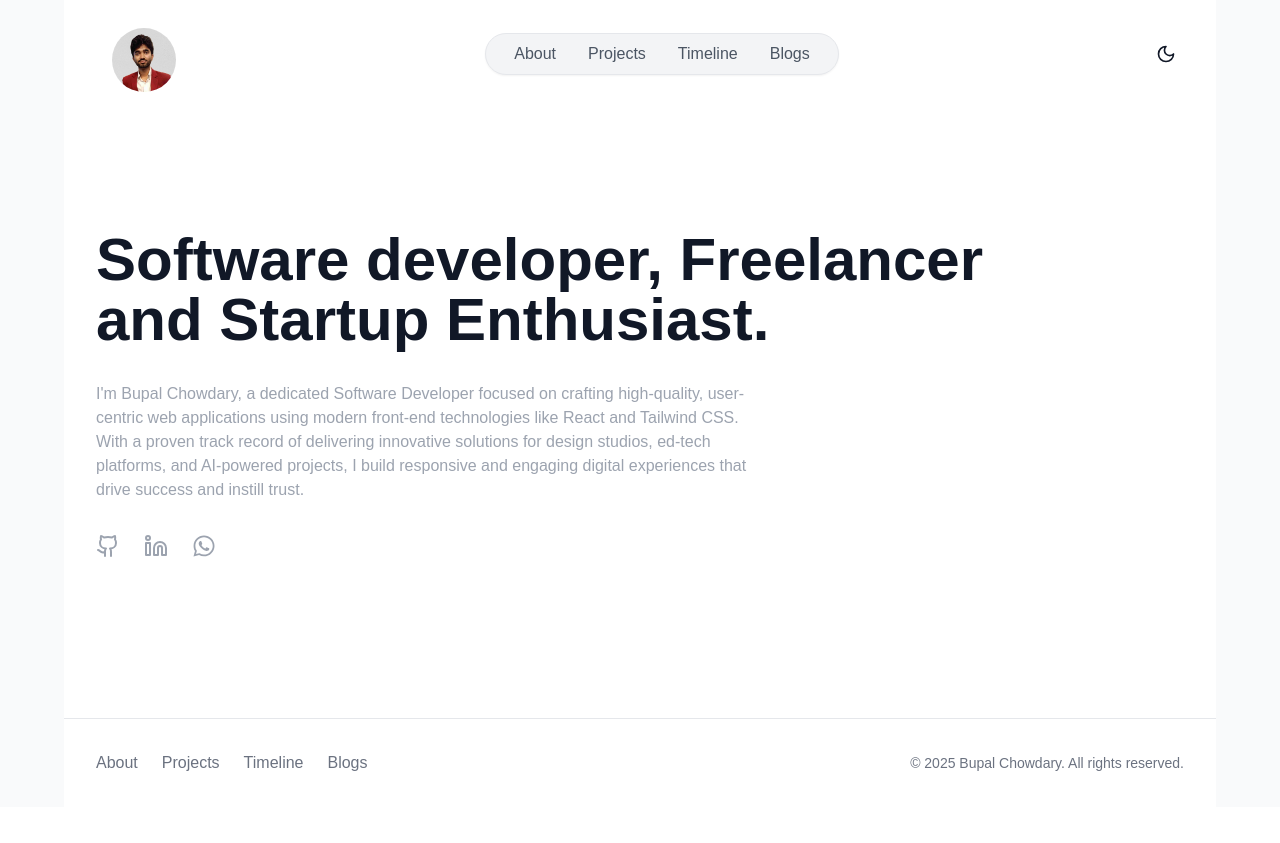
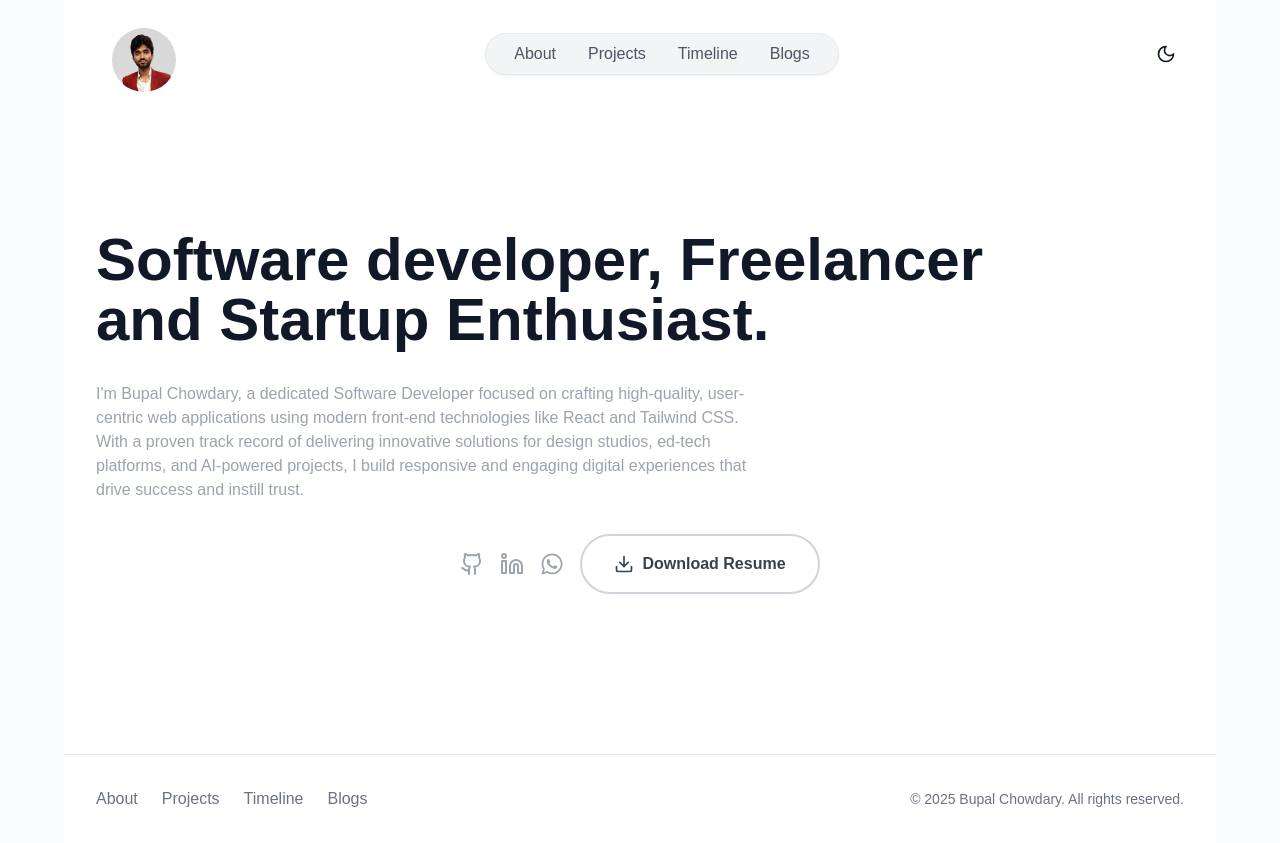
Before and after one commit to Bupalchow/PortfolioN, a React (Vite) app: page / in a window 1280 px wide. Before the commit the page ends 807 px from the top, so only its background shows below. Built offline with nearby package versions, Linux system fonts and the light colour scheme.

Commit message:
download reume feture

```diff
--- a/src/components/Hero.tsx
+++ b/src/components/Hero.tsx
@@ -1,8 +1,18 @@
 import React from 'react';
 import { FaWhatsapp } from "react-icons/fa";
-import {  Github, Linkedin} from 'lucide-react';
+import {  Github, Linkedin, Download} from 'lucide-react';
 
 const Hero = () => {
+  const handleDownloadResume = () => {
+    // Create a link element and trigger download
+    const link = document.createElement('a');
+    link.href = '/Bupal Chowdary.pdf';
+    link.download = 'Bupal_Chowdary_Resume.pdf';
+    document.body.appendChild(link);
+    link.click();
+    document.body.removeChild(link);
+  };
+
   return (
     <section className="py-16 sm:py-20">
       <h1 className="text-4xl sm:text-5xl md:text-6xl font-bold leading-tight mb-8">
@@ -12,7 +22,7 @@ const Hero = () => {
       <p className="text-gray-400 max-w-2xl mb-8">
         I'm Bupal Chowdary, a dedicated Software Developer focused on crafting high-quality, user-centric web applications using modern front-end technologies like React and Tailwind CSS. With a proven track record of delivering innovative solutions for design studios, ed-tech platforms, and AI-powered projects, I build responsive and engaging digital experiences that drive success and instill trust.
       </p>
-      <div className="flex space-x-6">
+      <div className="flex flex-col sm:flex-row gap-4 justify-center items-center">
         <SocialLink icon={<Github size={24} />} href="https://github.com/Bupalchow" label="Follow on GitHub" />
         <SocialLink icon={<Linkedin size={24} />} href="https://www.linkedin.com/in/bupal-chowdary-g-590060287/"  label="Follow on LinkedIn" />
         <SocialLink
@@ -20,6 +30,13 @@ const Hero = () => {
           href="https://wa.me/+918951836088?text=Hello%20Bupal%2C%20I%27m%20contacting%20you%20from%20your%20portfolio"
           label="Contact on WhatsApp"
         />
+        <button
+          onClick={handleDownloadResume}
+          className="group px-8 py-4 border-2 border-gray-300 dark:border-gray-600 text-gray-700 dark:text-gray-300 rounded-full font-semibold hover:border-blue-500 dark:hover:border-blue-400 hover:text-blue-600 dark:hover:text-blue-400 transform hover:scale-105 transition-all duration-300 flex items-center"
+        >
+          <Download className="mr-2 h-5 w-5 group-hover:translate-y-1 transition-transform" />
+          Download Resume
+        </button>
       </div>
     </section>
   );
```
Also changed, not shown: 1 other file (tests, documents, lock files or other folders).
